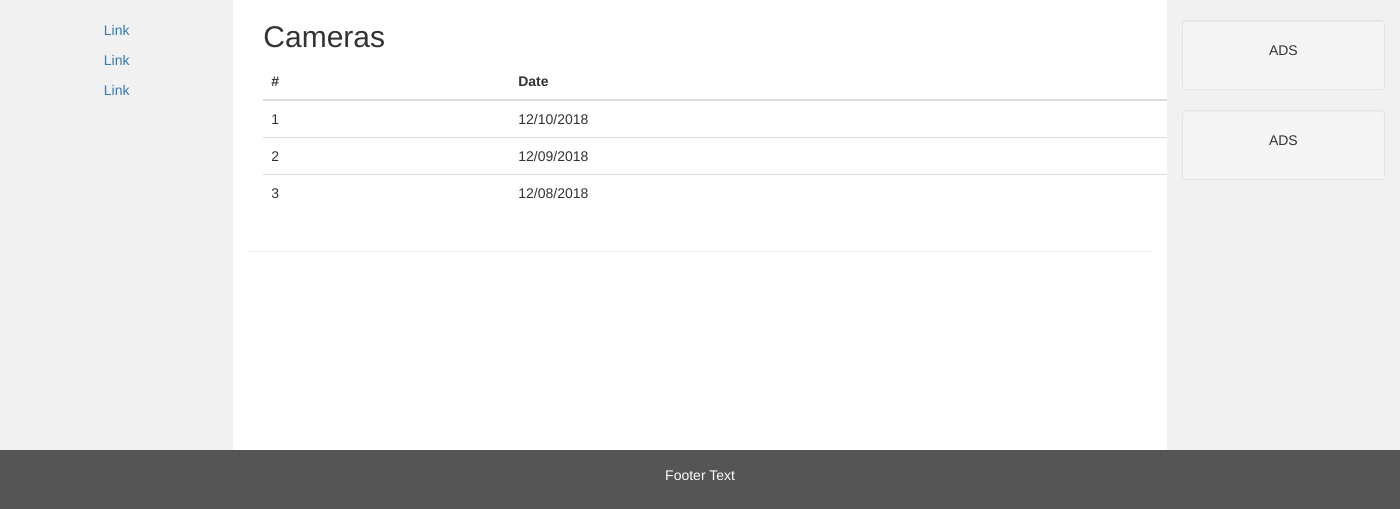
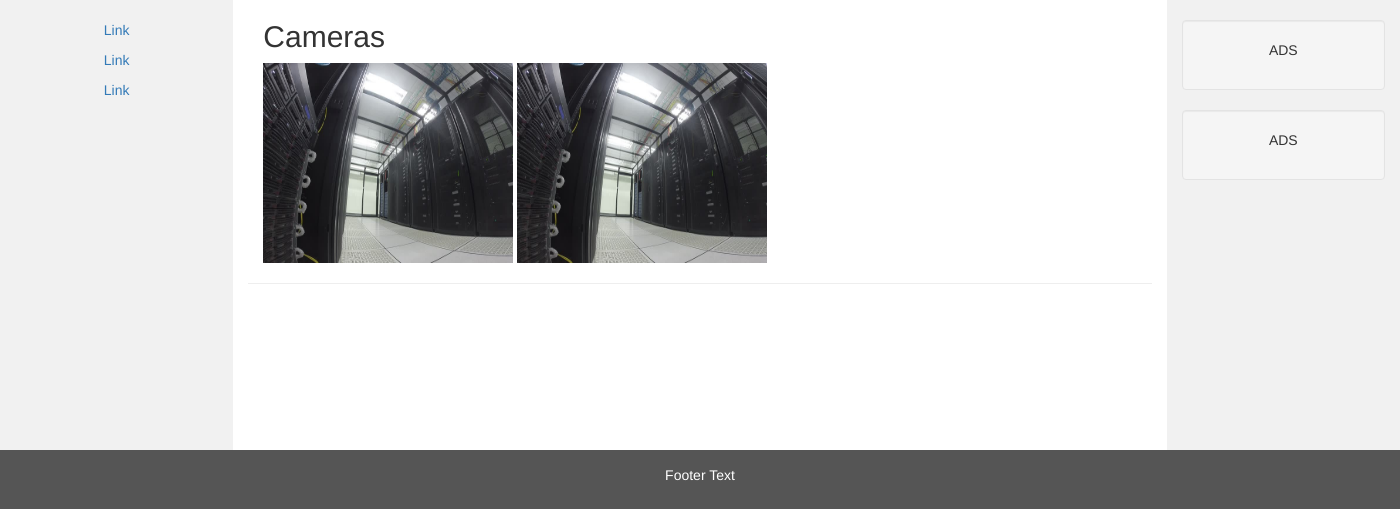
Before and after one commit to wailord90/Capstone, a Flask app: page /cameras in a window 1400 px wide. Shown: the part 52-561 px from the top of the page. Run offline with Flask 2, Linux system fonts and the light colour scheme; some libraries are stand-ins or nearby versions.

Commit message:
added photo

```diff
--- a/templates/cameras.html
+++ b/templates/cameras.html
@@ -95,28 +95,19 @@
         <div class="col-sm-8 text-left">
           <div class="container">
             <h2>Cameras</h2>
-            <table class="table">
-              <thead>
-                <tr>
-                  <th>#</th>
-                  <th>Date</th>
-                </tr>
-              </thead>
-              <tbody>
-                <tr>
-                  <td>1</td>
-                  <td>12/10/2018</td>
-                </tr>
-                <tr>
-                  <td>2</td>
-                  <td>12/09/2018</td>
-                </tr>
-                <tr>
-                  <td>3</td>
-                  <td>12/08/2018</td>
-                </tr>
-              </tbody>
-            </table>
+
+            <img
+              src="../misc/serveroom.jpg"
+              alt="camera1"
+              height="200"
+              width="250"
+            />
+            <img
+              src="../misc/serveroom.jpg"
+              alt="camera2"
+              height="200"
+              width="250"
+            />
           </div>
           <hr />
         </div>
```
Also changed, not shown: misc/serveroom.jpg (added).
